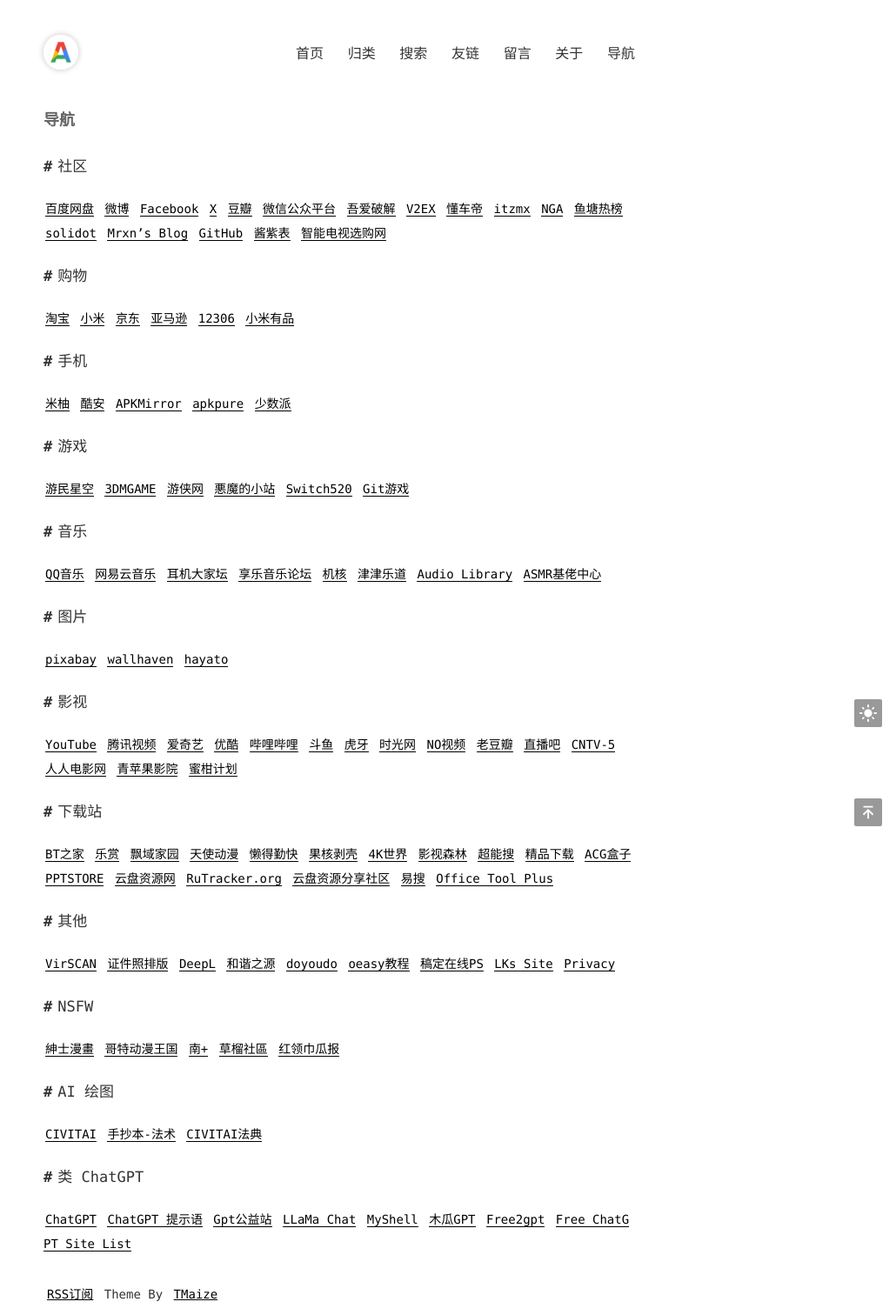
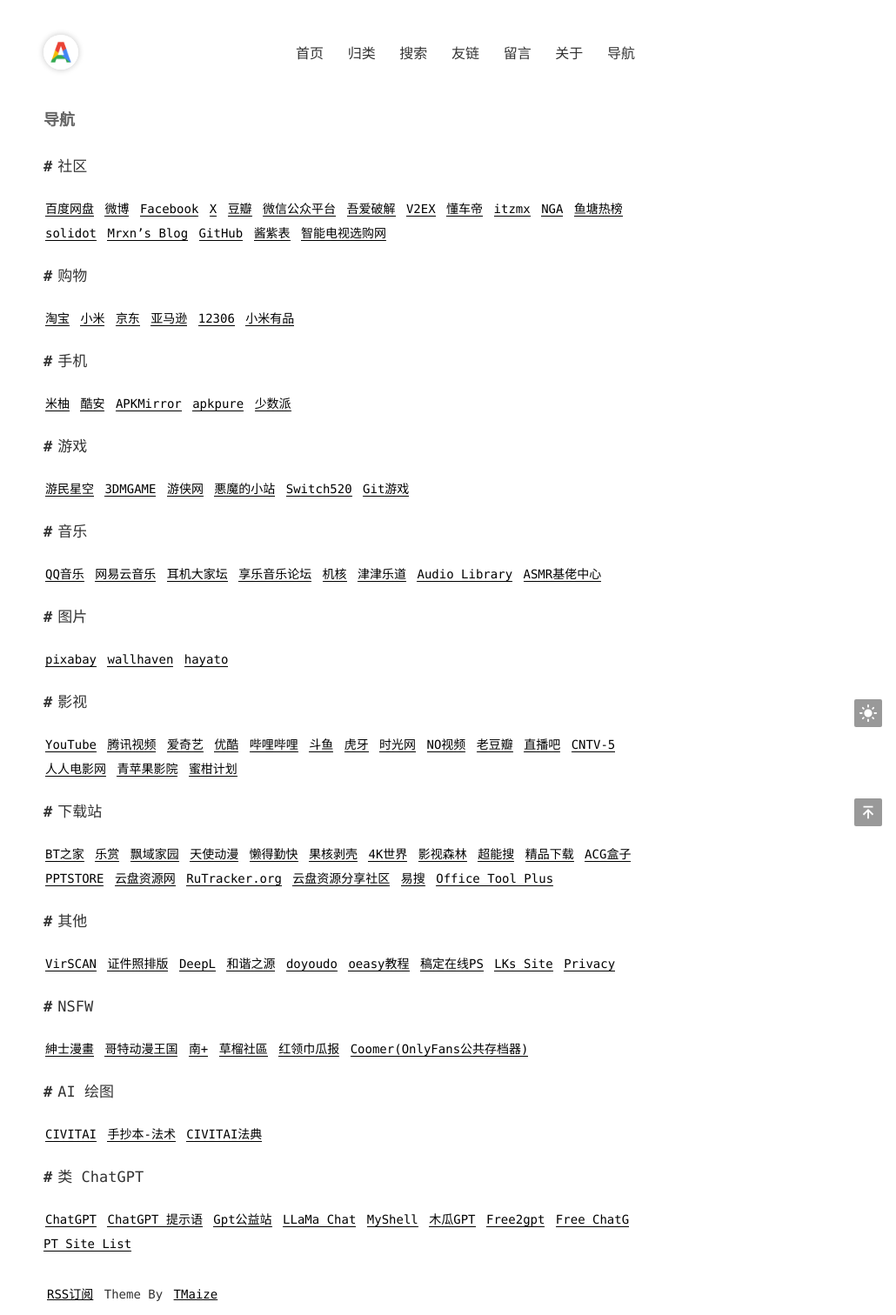
Before and after one commit to admans/admans.github.io, a Jekyll site: the page built from pages/navi.md, in a window 1280 px wide. Shown: the whole page at 87% size, without its empty margins (250-1280 px from the left). Built offline with Jekyll 4.4.1, drawn with Linux system fonts in a browser that asks for light colours.

Commit message:
Update navi.md

```diff
--- a/pages/navi.md
+++ b/pages/navi.md
@@ -41,7 +41,7 @@ title: 导航
 
 ## NSFW
 
-[紳士漫畫](https://www.wnacg.com/ "紳士漫畫") [哥特动漫王国](https://www.gtloli.gay/ "哥特动漫王国") [南+](https://south-plus.net/ "南+") [草榴社區](https://t66y.com/ "草榴社區") [红领巾瓜报](https://hlj.fun/ "红领巾瓜报")
+[紳士漫畫](https://www.wnacg.com/ "紳士漫畫") [哥特动漫王国](https://www.gtloli.gay/ "哥特动漫王国") [南+](https://south-plus.net/ "南+") [草榴社區](https://t66y.com/ "草榴社區") [红领巾瓜报](https://hlj.fun/ "红领巾瓜报") [Coomer(OnlyFans公共存档器)](https://coomer.party/ "Coomer(OnlyFans公共存档器)")
 
 ## AI 绘图
 
```
